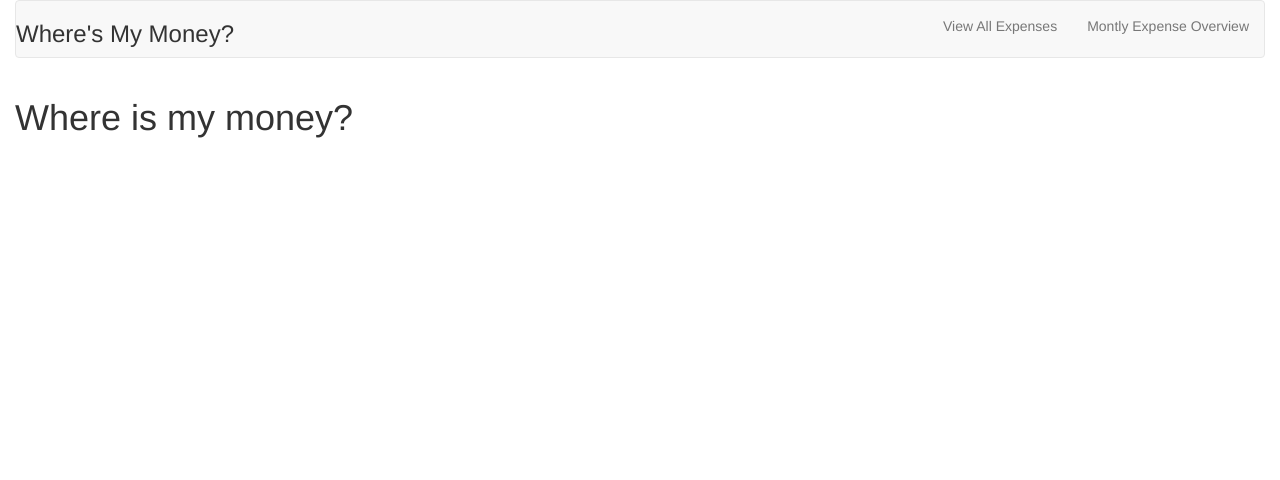
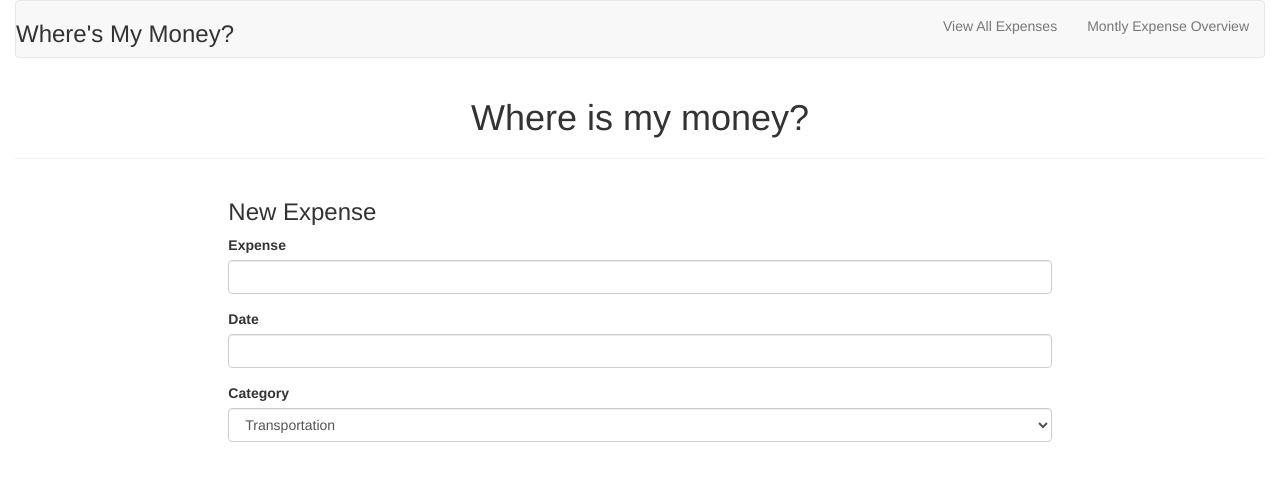
Before and after one commit to Page-Carbajal/Software-Engineering, a React app in the folder ReactJS/MyMoney/: page / in a window 1280 px wide. Built offline with nearby package versions, Linux system fonts and the light colour scheme.

Commit message:
Added AddExpense.js component Added CountList.js component Updated documentation

```diff
--- a/ReactJS/MyMoney/index.html
+++ b/ReactJS/MyMoney/index.html
@@ -9,9 +9,7 @@
 </head>
 <body>
 
-<div class="container-fluid">
-    <div id="appWrapper"></div>
-</div>
+<div id="appWrapper" class="container-fluid"></div>
 
 <script src="https://code.jquery.com/jquery-1.11.3.min.js"></script>
 <script src="https://maxcdn.bootstrapcdn.com/bootstrap/3.3.5/js/bootstrap.min.js"></script>
--- a/ReactJS/MyMoney/lib/app.js
+++ b/ReactJS/MyMoney/lib/app.js
@@ -1,5 +1,6 @@
 import React from 'react';
-import MainNavigation from './components/MainNavigation.js'
+import MainNavigation from './components/MainNavigation.js';
+import AddExpense from './components/AddExpense.js';
 
 class App extends React.Component
 {
@@ -8,7 +9,13 @@ class App extends React.Component
         return (
             <section className="reactApp">
                 <MainNavigation />
-                <h1>Where is my money?</h1>
+                <div className="row">
+                    <div className="col-md-12 text-center">
+                        <h1>Where is my money?</h1>
+                        <hr />
+                    </div>
+                </div>
+                <AddExpense />
             </section>
         );
     }
--- /dev/null
+++ b/ReactJS/MyMoney/lib/components/AddExpense.js
@@ -0,0 +1,34 @@
+import React from 'react'
+
+class AddExpense extends React.Component
+{
+    render()
+    {
+        return(
+            <div className="row">
+                <div className="col-md-8 col-md-offset-2">
+                    <h3>New Expense</h3>
+                    <form role="form">
+                        <div className="form-group">
+                            <label for="name">Expense</label>
+                            <input type="text" className="form-control" id="name" name="name" ref="name" />
+                        </div>
+                        <div className="form-group">
+                            <label for="date">Date</label>
+                            <input type="text" className="form-control" id="date" name="date" ref="date" />
+                        </div>
+                        <div className="form-group">
+                            <label for="name">Category</label>
+                            <select id="category" name="category" ref="category" className="form-control">
+                                <option>Transportation</option>
+                                <option>Food</option>
+                                <option>Entertainment</option>
+                            </select>
+                        </div>
+                    </form>
+                </div>
+            </div> );
+    }
+}
+
+export default AddExpense;
```
Also changed, not shown: ReactJS/MyMoney/lib/components/CountList.js (added, +36 -0 lines), ReactJS/MyMoney/dist/bundle.js, ReactJS/README.md.
